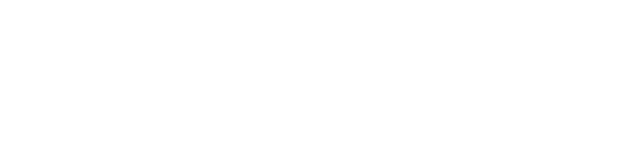
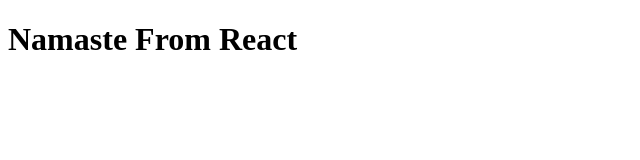
Before and after one commit to Samyak109/Namaste-React, a plain HTML site: page index.html in a window 1280 px wide. Shown: the whole page, without its empty margins (0-640 px from the left). Drawn offline with nearby package versions, Linux system fonts and the light colour scheme.

Commit message:
Hello World From React From HTML file

```diff
--- a/index.html
+++ b/index.html
@@ -17,4 +17,11 @@
     crossorigin
     src="https://unpkg.com/react-dom@18/umd/react-dom.development.js"
   ></script>
+  <script>
+    const heading = React.createElement("h1", {}, "Namaste From React");
+
+    const root = ReactDOM.createRoot(document.getElementById("root"));
+
+    root.render(heading);
+  </script>
 </html>
```
